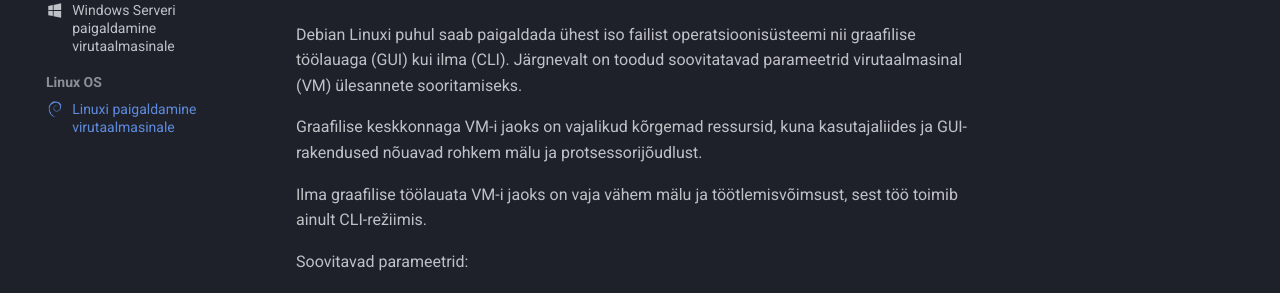
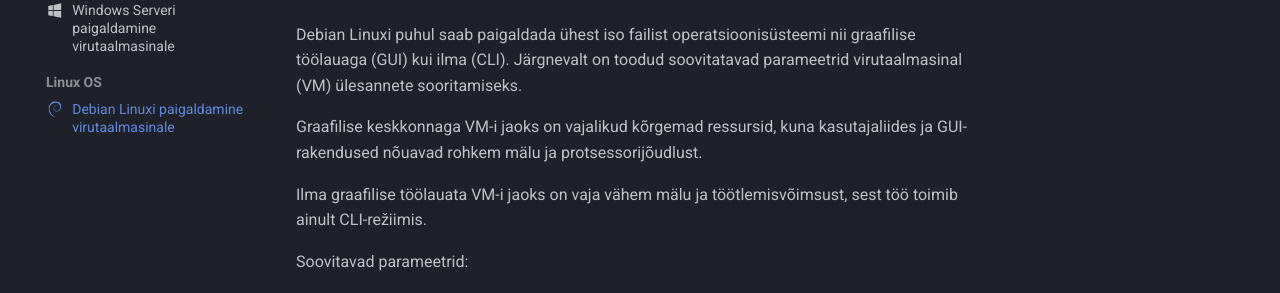
Before and after one commit to priitpaap/priitpaap.github.io, an MkDocs documentation site: the page built from docs/debpaigaldus.md, in a window 1280 px wide. Shown: the part 257-550 px from the top of the page. Built offline with MkDocs 1.6.1 and Material for MkDocs 9.7.7, drawn with Linux system fonts in a browser that asks for light colours.

Commit message:
Update mkdocs.yml

```diff
--- a/mkdocs.yml
+++ b/mkdocs.yml
@@ -81,7 +81,7 @@
       - 'Windowsi paigaldamine virutaalmasinale': leht1.md
       - 'Windows Serveri paigaldamine virutaalmasinale': leht2.md
     - 'Linux OS':
-      - 'Linuxi paigaldamine virutaalmasinale': debpaigaldus.md
+      - 'Debian Linuxi paigaldamine virutaalmasinale': debpaigaldus.md
  # - Mingi tore link: https://priiduveeb.eu
   - Automatiseerimine:
     - 'Bash skriptid':
```
